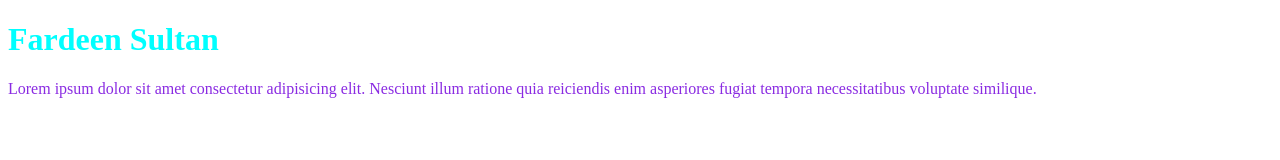
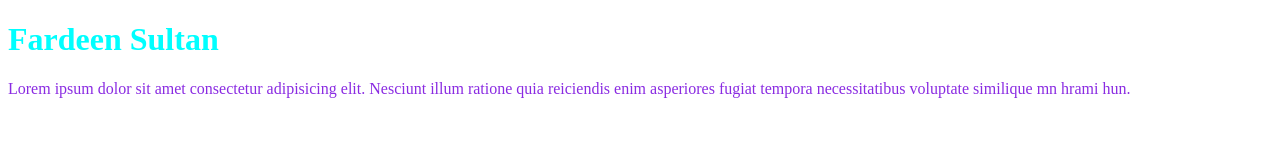
Before and after one commit to FardeenSultan/learn-github, a plain HTML site: page index.html in a window 1280 px wide. Drawn offline with Linux system fonts and the light colour scheme.

Commit message:
Update index.html

```diff
--- a/index.html
+++ b/index.html
@@ -15,6 +15,6 @@
 </style>
 <body>
     <h1>Fardeen Sultan</h1>
-    <p>Lorem ipsum dolor sit amet consectetur adipisicing elit. Nesciunt illum ratione quia reiciendis enim asperiores fugiat tempora necessitatibus voluptate similique.</p>
+    <p>Lorem ipsum dolor sit amet consectetur adipisicing elit. Nesciunt illum ratione quia reiciendis enim asperiores fugiat tempora necessitatibus voluptate similique mn hrami hun.</p>
 </body>
 </html>
```
